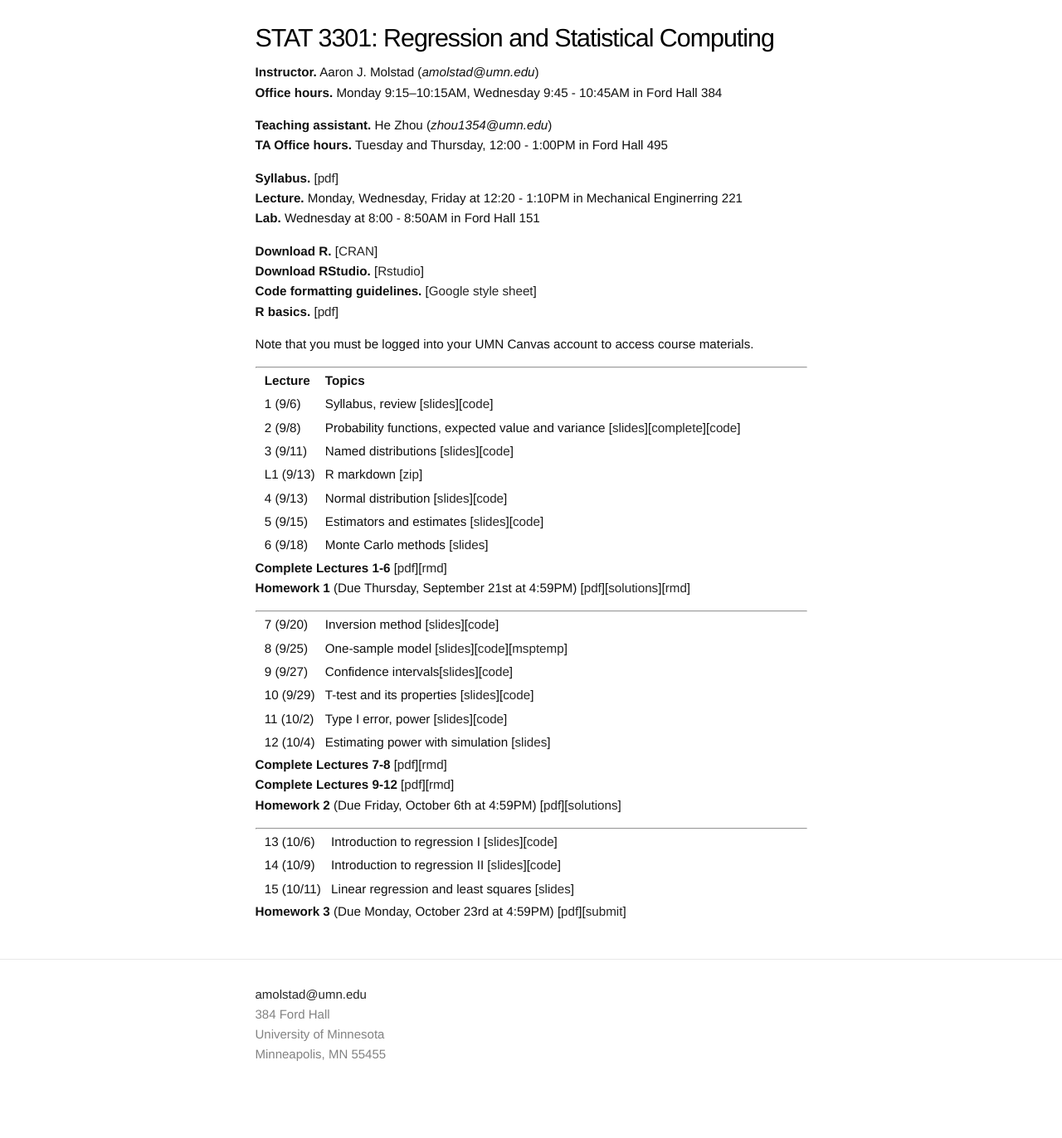
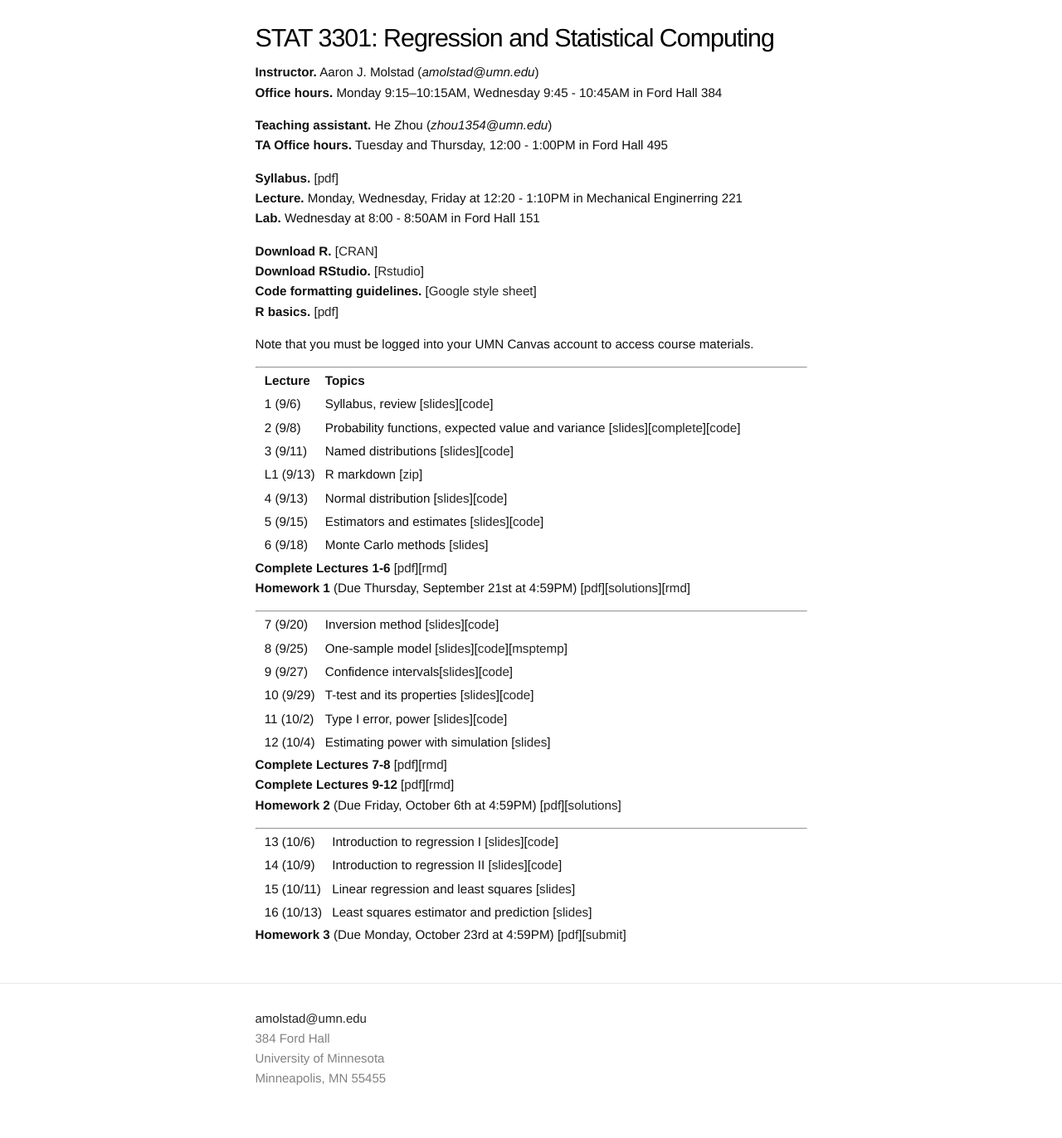
Before and after one commit to ajmolstad/ajmolstad.github.io, a Jekyll site: the page built from F23_STAT3301.md, in a window 1280 px wide. Shown: the whole page at 83% size. Built offline with Jekyll 4.4.1, drawn with Linux system fonts in a browser that asks for light colours; before the commit the page ends 1343 px from its top, so only the background shows below that.

Commit message:
Update F23_STAT3301.md

```diff
--- a/F23_STAT3301.md
+++ b/F23_STAT3301.md
@@ -56,7 +56,8 @@ Note that you must be logged into your UMN Canvas account to access course mater
 
 || 13 (10/6) || Introduction to regression I [[slides](https://canvas.umn.edu/files/38420844/download?download_frd=1)][[code](https://canvas.umn.edu/files/38420856/download?download_frd=1)] ||
 || 14 (10/9) || Introduction to regression II [[slides](https://canvas.umn.edu/files/38489123/download?download_frd=1)][[code](https://canvas.umn.edu/files/38553961/download?download_frd=1)] ||
-|| 15 (10/11) ||Linear regression and least squares [[slides](https://canvas.umn.edu/files/38552431/download?download_frd=1)] ||
+|| 15 (10/11) || Linear regression and least squares [[slides](https://canvas.umn.edu/files/38552431/download?download_frd=1)] ||
+|| 16 (10/13) || Least squares estimator and prediction [[slides](https://canvas.umn.edu/files/38615436/download?download_frd=1)] ||
 
 
 
```
